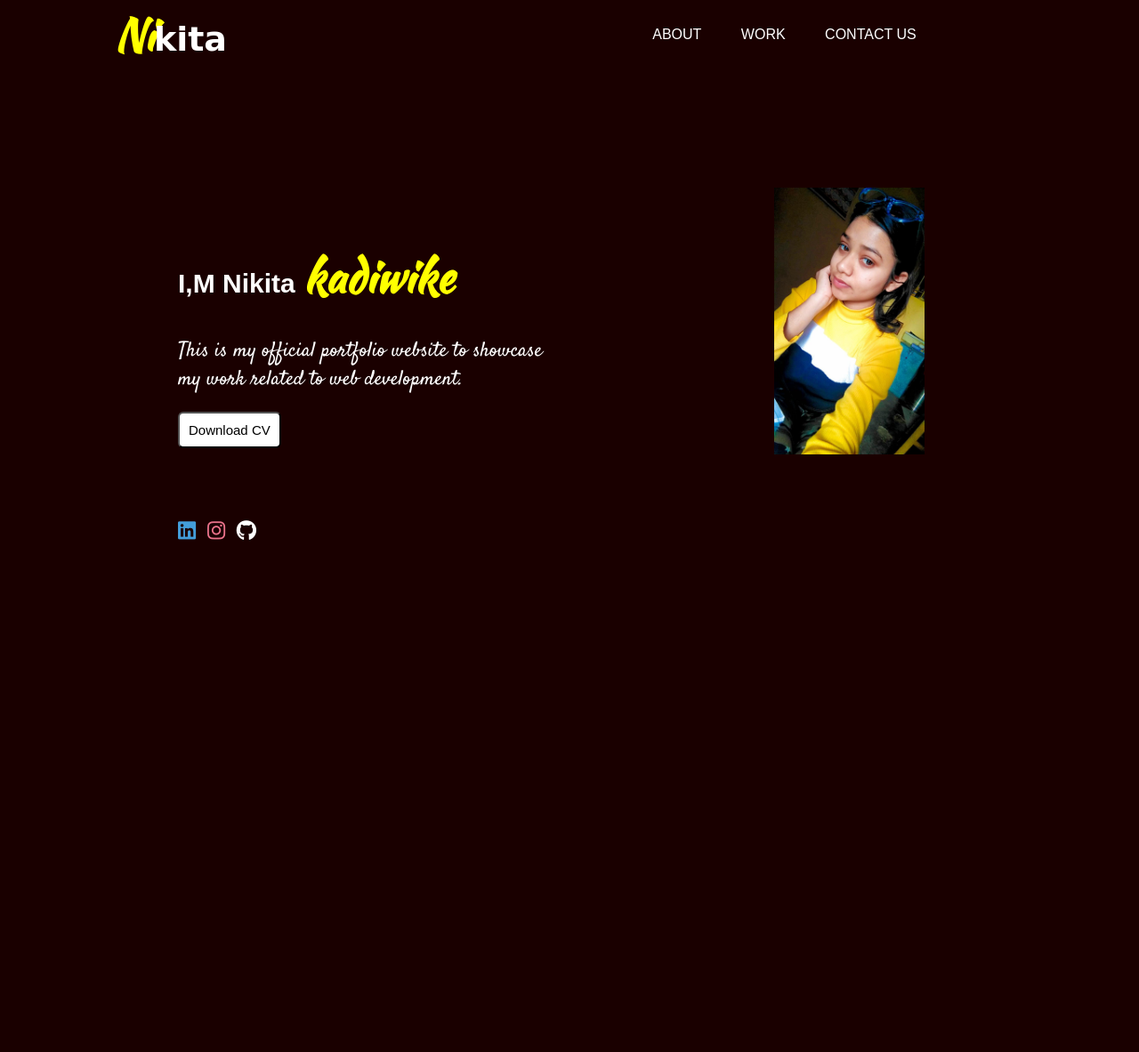
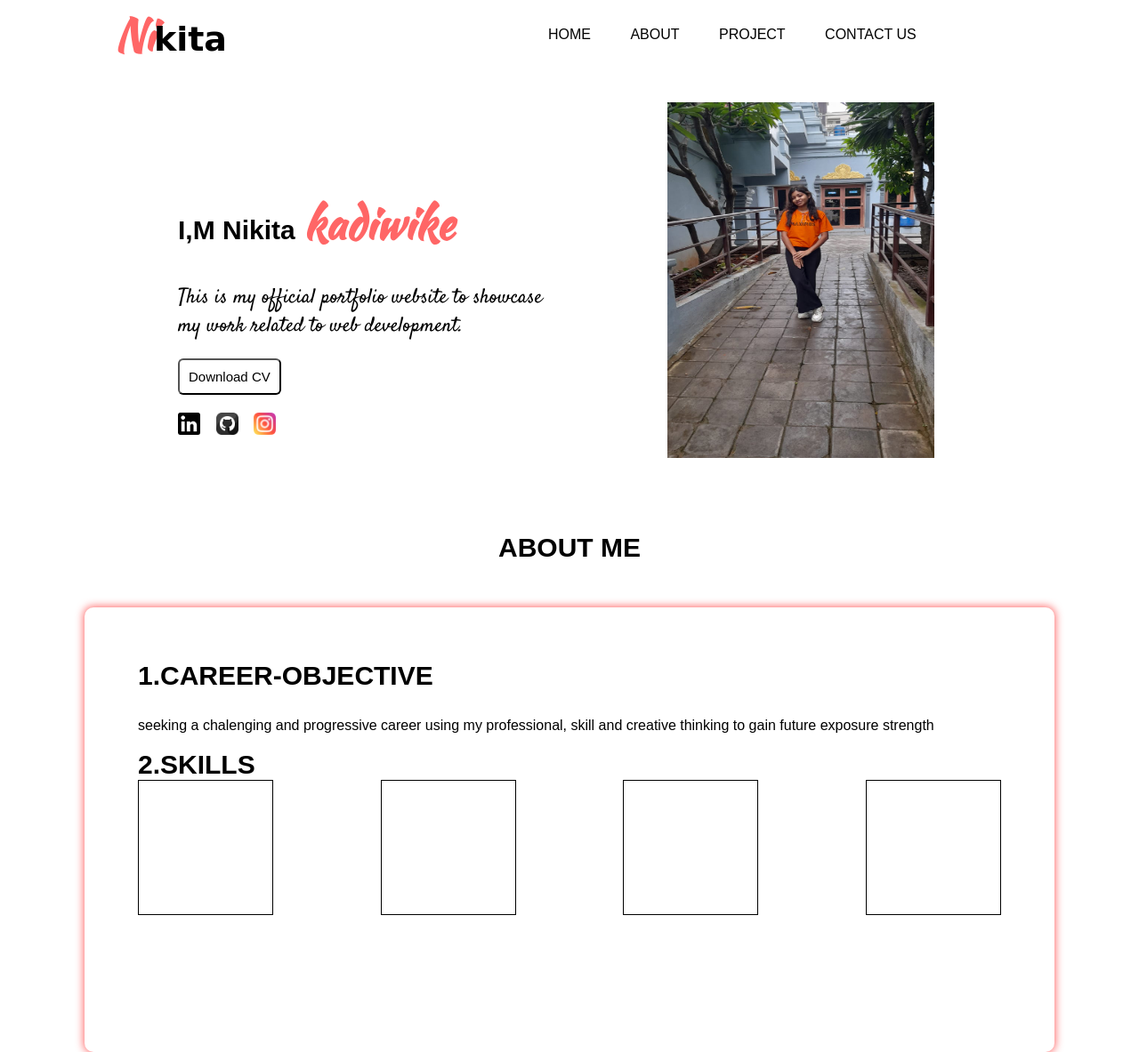
Before and after one commit to nikii2003/personalportfolio, a plain HTML site: page index.html in a window 1280 px wide. Shown: the part 7-1190 px from the top of the page at 89% size. Before the commit the page ends 922 px from the top, so only its background shows below. Drawn offline with Linux system fonts and the light colour scheme; a web font is replaced by a local one.

Commit message:
some changes on about page

```diff
--- a/css/style.css
+++ b/css/style.css
@@ -2,11 +2,13 @@
     margin: 0;
     padding: 0;
     font-family: sans-serif;
-    background-color: #1a0000;
+    background-color: F8F0E5;
+
+    /* background-color: #1a0000; */
 }
 
 .logo{
-    color: white;
+    color: black;
     font-size: 38PX;
     font-family: 'Borel', cursive;
 font-family: 'Edu SA Beginner', cursive;
@@ -38,47 +40,77 @@ nav ul li{
 }
 nav ul li a{
     text-decoration: none;
-    color: white;
+    color: black;
 
 }
 nav ul li a:hover{
-    color: rgb(224, 226, 81);
+    color: #FF6666;
     transition: 1s;
 }
 h2{
-    color: white;
+    color: black;
     font-family: 'Asap Condensed', sans-serif;
    font-size: 30px;
 }
 span{
-    color: yellow;
+    color: #FF6666;
     font-family: 'Kaushan Script', cursive;
     font-size: 50px;
 }
 .text-common{
-    color: white;
+    color: black;
     margin-left: 200px;
-    margin-top: 200px;
+    margin-top: 100px;
     font-family: 'Satisfy', cursive;
     font-size: 23px;
 }
-.imgposter{
+.port-container{
+    display: flex;
+    margin-top: 40px;
+}
+/* .imgposter{
     position: relative;
-    margin-left: 730px;
-  top: -400px;
+    margin-left: 30px;
+  top: -300px;
+
+} */
+.media{
+ display: flex;
+height: 40px;
+width: 110px;
+justify-content: space-between;
+margin-top: 20px;
 
 }
-.visitsite{
- display: flex;
-margin-top: 80px;
+.about-me-content{
+    height: 500px;
+    width: 1090px;
+    box-shadow: 0px 0px 10px 1px #FF6666 ;
+    display: block;
+    margin-left: auto;
+    margin-right: auto;
+    margin-top: 50px;
+    border-radius: 10px;
+}
 
-}
 .btn{
     font-family: 'Asap Condensed', sans-serif;
     font-size: 15px;
 }
 .girl-img{
     margin-left: 140px;
+}
+.about-me-objective{
+   padding: 60px;
+}
+.skill-card{
+    height: 150px;
+    width: 150px;
+    border: 1px solid black;
+}
+.skill-card-container{
+    display: flex;
+    justify-content: space-between;
 }
 /* NORMAL MOBILE DEVICES */
 @media screen and (min-width:400px) and (max-width:600px)
--- a/index.html
+++ b/index.html
@@ -25,42 +25,55 @@
         <h2 class="logo"><span>Ni</span>kita</h2>
          <nav>
              <ul>
-                 <li><a href="./pages/about.html">ABOUT</a></li>
-                 <li><a href="./pages/work.html">WORK</a></li>
+                <li><a href="#">HOME</a></li>
+                 <li><a href="#about-link">ABOUT</a></li>
+                 <li><a href="./pages/work.html">PROJECT</a></li>
                  <li><a href="./pages/contact.html">CONTACT US</a></li>
                  <!-- <li><a href="./pages/hired.html">HIREN ME</a></li> -->
              </ul>
          </nav>
 
         </div>
-
+       <div class="port-container">
    <div class="text-common">
        <h2>I,M Nikita <span> kadiwike</span></h2>
        <br>
        This is my official portfolio website to showcase<br>
        my work related to web development.<br>
       <button style="background-color: white; color: black; padding: 10px; margin-top: 20px; border-radius: 6px;" class="btn">Download CV</button>
-       <div class="visitsite">
+      <div class="media" >
         <div>
-               <a href="https://www.linkedin.com/in/nikita-kadiwike-69476b238/"><i class="fa-brands fa-linkedin" style="color: rgb(67, 157, 218);"></i></a>
+            <a href="https://www.linkedin.com/in/nikita-kadiwike/"><img src="./img/linkedin-logo.png"  height="25px"/></a>
         </div>
-          &nbsp;&nbsp;
-
         <div>
-               <a href="https://www.instagram.com/nikiininave/"><i class="fa-brands fa-instagram" style="color: rgb(235, 115, 139);"></i></a>
+            <a href="https://github.com/nikii2003"><img src="./img/github.png" height="25px"/></a>
         </div>
-          &nbsp;&nbsp;
-
         <div>
-               <a href="https://github.com/nikii2003"><i class="fa-brands fa-github" style="color: white;"></i></a>
-
+           <a href="#"> <img src="./img/instagram.png" height="25px"/></a>
+        </div>
+      </div>
+    </div>
+       <div class="imgposter">
+        <img src="./img/WhatsApp Image 2023-08-07 at 4.21.40 PM.jpeg" width="300px" height="400PX" class="girl-img"/>
+    </div>
+       </div>
 </div>
 
+
+    <h2 style="text-align: center; margin-top: 80px;" id="about-link">ABOUT ME</h2>
+
+ <div class="about-me-content">
+ <div class="about-me-objective">
+    <h2>1.CAREER-OBJECTIVE</h2>
+    <P style="padding-top: 30px;">seeking a chalenging and progressive career using my professional, skill and creative thinking to gain future exposure strength</P><br/>
+    <h2>2.SKILLS</h2>
+    <div class="skill-card-container">
+        <div class="skill-card"></div>
+        <div class="skill-card"></div>
+        <div class="skill-card"></div>
+        <div class="skill-card"></div>
     </div>
-
  </div>
-  <div class="imgposter">
-      <img src="./img/WhatsApp Image 2023-07-28 at 5.48.45 PM.jpeg" height="300px" class="girl-img"/>
  </div>
 
 </body>
```
Also changed, not shown: img/WhatsApp Image 2023-08-07 at 4.21.40 PM.jpeg (added). Lines whose indentation alone changed are shown as unchanged.
